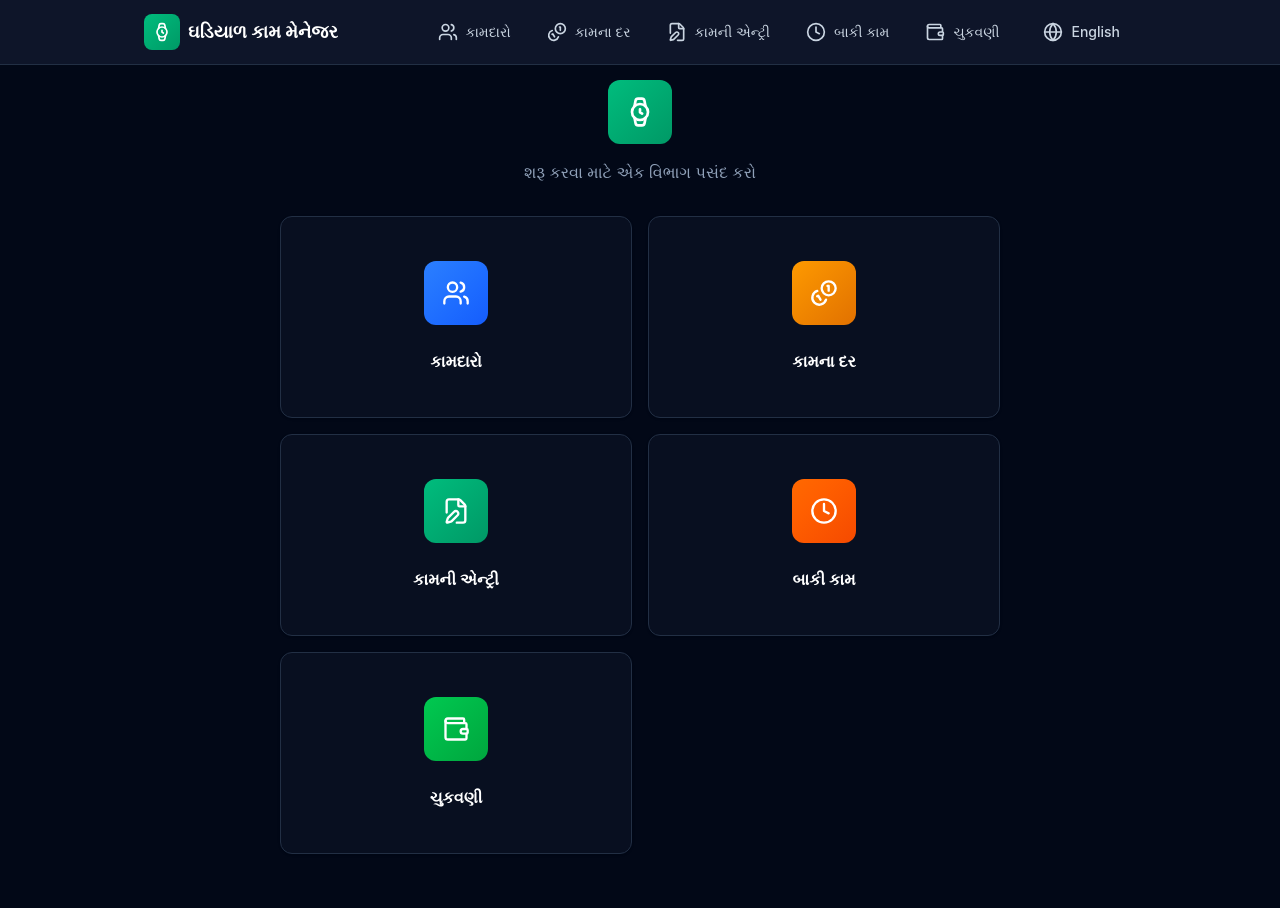
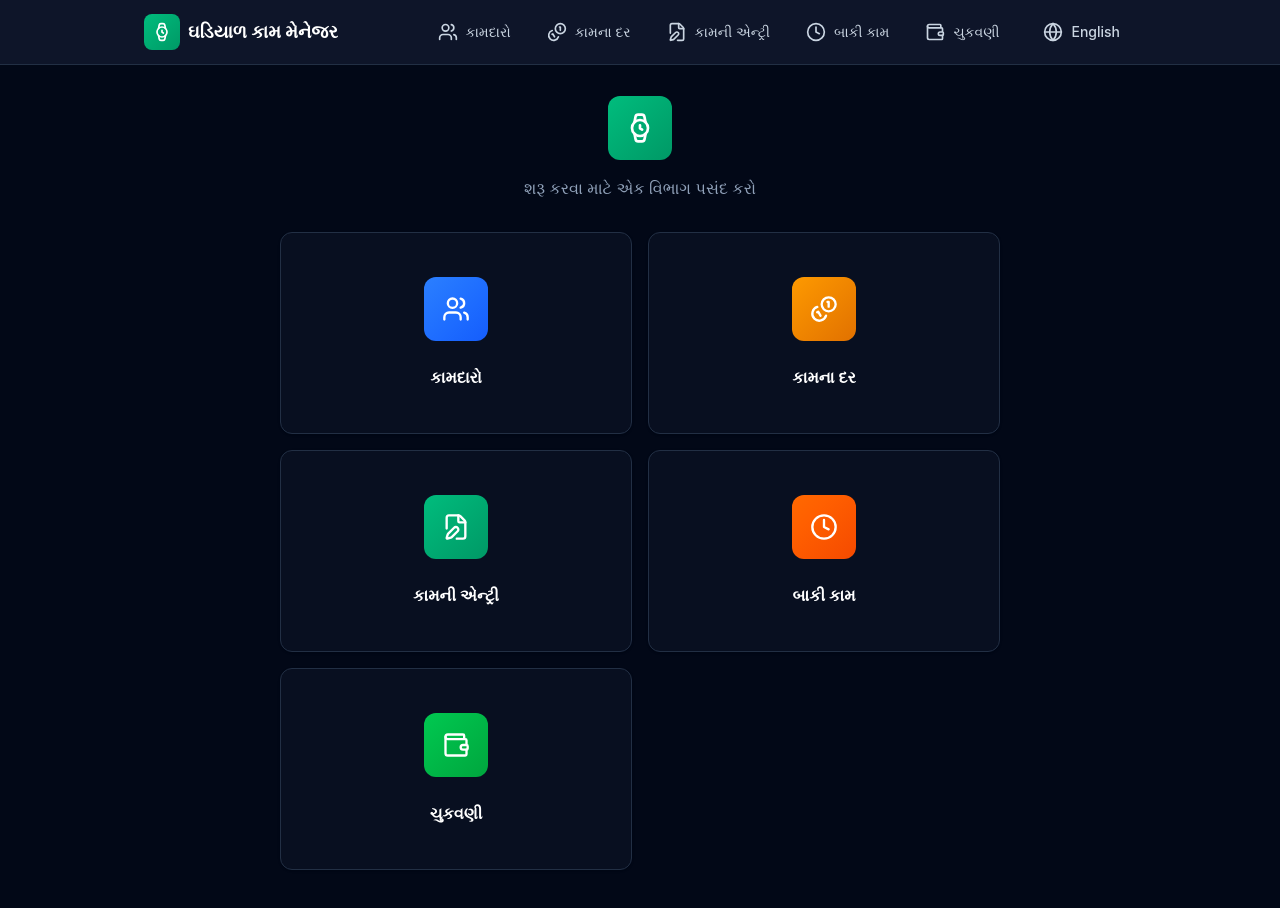
Before and after one commit to KuldeepSonara/Watch-Work-Manager, a Next.js app: page / in a window 1280 px wide. Shown: the top 908 px of the page. Before the commit the page ends 886 px from the top, so only its background shows below. Built offline with nearby package versions, Linux system fonts and the light colour scheme.

Commit message:
feat: add Next.js root layout with global styles, metadata, and core components.

```diff
--- a/src/app/layout.tsx
+++ b/src/app/layout.tsx
@@ -29,7 +29,7 @@ export default function RootLayout({
         <LanguageProvider>
           <Navigation />
           {/* Main content: padding for top nav on desktop, bottom nav on mobile */}
-          <main className="container pt-4 pb-24 md:pt-20 md:pb-8">
+          <main className="container pt-8 pb-28 md:pt-24 md:pb-12 px-4 md:px-6">
             {children}
           </main>
           <Toaster
```
